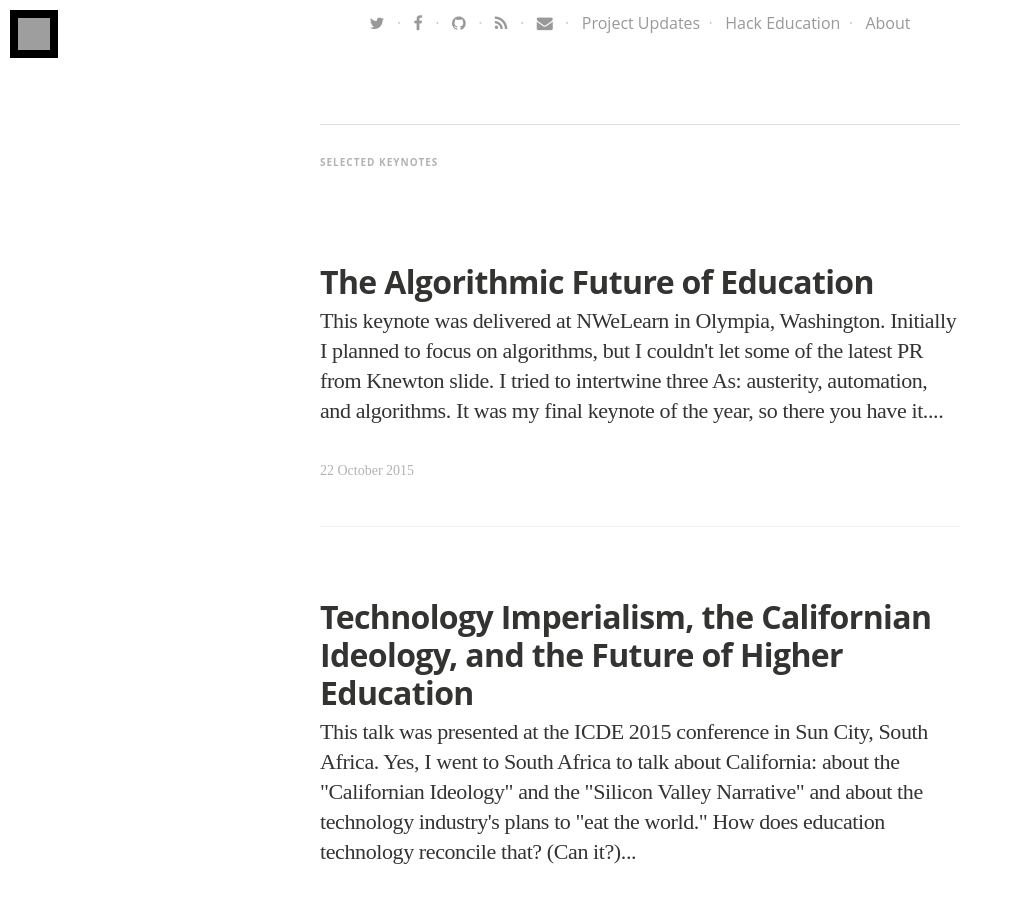
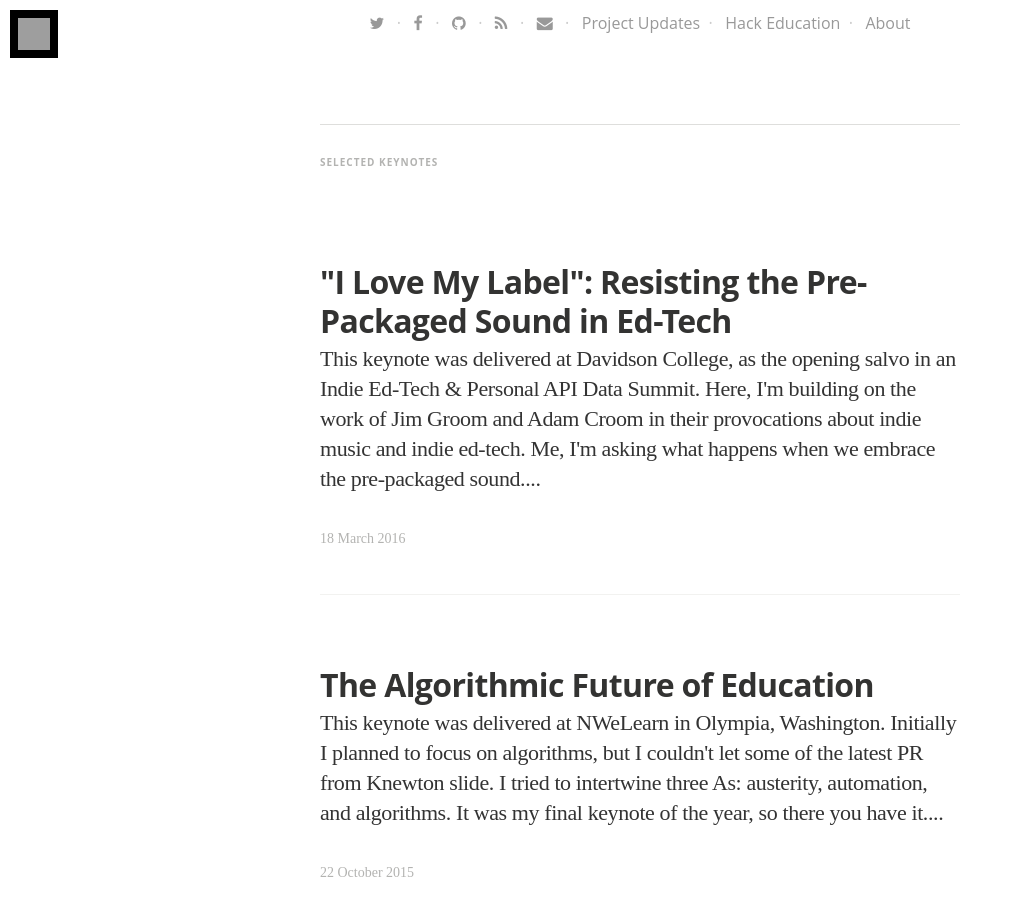
Before and after one commit to HackEducation/Speaking, a Jekyll site: the page built from index.html, in a window 1280 px wide and 900 px high, scrolled down 677 px. Shown: the whole window, without its empty margins (0-1013 px from the left). Built offline with Jekyll 4.4.1, drawn with Linux system fonts in a browser that asks for light colours; nearby versions of some CDN libraries; some web fonts are replaced; grey boxes are pictures that could not be loaded.

Commit message:
update index with new talk

```diff
--- a/index.html
+++ b/index.html
@@ -5,6 +5,24 @@ layout: default
 
 
 <h5 class="index-headline featured"><span>Selected Keynotes</span></h5>
+
+
+    <div class="container featured">
+
+        <article class="post" itemscope itemtype="http://schema.org/BlogPosting" role="article">
+          <div class="article-item">
+            <header class="post-header">
+              <h2 class="post-title" itemprop="name"><a href="http://hackeducation.com/2016/03/18/i-love-my-label" itemprop="url">"I Love My Label": Resisting the Pre-Packaged Sound in Ed-Tech</a></h2>
+            </header>
+            <section class="post-excerpt" itemprop="description">
+              <p>This keynote was delivered at Davidson College, as the opening salvo in an Indie Ed-Tech & Personal API Data Summit. Here, I'm building on the work of Jim Groom and Adam Croom in their provocations about indie music and indie ed-tech. Me, I'm asking what happens when we embrace the pre-packaged sound....</p>
+            </section>
+            <div class="post-meta">
+              <time datetime="18 March 2016">18 March 2016</time>
+  <!--            <span class="post-tags-set">on <span class="post-tag-">, <a href="/tag/"></a></span></span>-->
+            </div>
+          <div>
+        </article>
 
 
     <div class="container featured">
@@ -112,8 +130,6 @@ layout: default
           <div>
         </article>
 
-    </div>
-
 
     <div class="container featured">
 
@@ -131,8 +147,6 @@ layout: default
             </div>
           <div>
         </article>
-
-    </div>
 
 
     <div class="container featured">
@@ -152,7 +166,7 @@ layout: default
           <div>
         </article>
 
-    </div>
+
 
     <div class="container featured">
 
@@ -171,7 +185,7 @@ layout: default
           <div>
         </article>
 
-    </div>
+
 
 <h5 class="index-headline featured"><span></span></h5>
 
@@ -192,7 +206,6 @@ layout: default
           <div>
         </article>
 
-    </div>
 
 <h5 class="index-headline featured"><span></span></h5>
 
@@ -217,7 +230,6 @@ layout: default
           <div>
         </article>
 
-    </div>
 
 <h5 class="index-headline featured"><span></span></h5>
 
@@ -242,7 +254,6 @@ layout: default
           <div>
         </article>
 
-    </div>
 
 <h5 class="index-headline featured"><span></span></h5>
 
@@ -266,8 +277,6 @@ layout: default
 
           <div>
         </article>
-
-    </div>
 
 
             <h5 class="index-headline featured"><span></span></h5>
@@ -293,7 +302,6 @@ layout: default
           <div>
         </article>
 
-    </div>
 
 <h5 class="index-headline featured"><span></span></h5>
 
@@ -317,8 +325,6 @@ layout: default
 
           <div>
         </article>
-
-    </div>
 
 
     <h5 class="index-headline featured"><span></span></h5>
@@ -344,7 +350,6 @@ layout: default
           <div>
         </article>
 
-    </div>
 
             <h5 class="index-headline featured"><span></span></h5>
 
@@ -369,7 +374,6 @@ layout: default
           <div>
         </article>
 
-    </div>
 
             <h5 class="index-headline featured"><span></span></h5>
 
@@ -393,8 +397,6 @@ layout: default
 
           <div>
         </article>
-
-    </div>
 
 
             <h5 class="index-headline featured"><span></span></h5>
@@ -420,7 +422,6 @@ layout: default
           <div>
         </article>
 
-    </div>
 
         <h5 class="index-headline featured"><span></span></h5>
 
@@ -445,7 +446,6 @@ layout: default
           <div>
         </article>
 
-    </div>
 
 
             <h5 class="index-headline featured"><span></span></h5>
@@ -471,7 +471,6 @@ layout: default
           <div>
         </article>
 
-    </div>
 
 
             <h5 class="index-headline featured"><span></span></h5>
@@ -497,7 +496,6 @@ layout: default
           <div>
         </article>
 
-    </div>
 
 
             <h5 class="index-headline featured"><span></span></h5>
@@ -523,7 +521,6 @@ layout: default
           <div>
         </article>
 
-    </div>
 
 
 
@@ -548,7 +545,6 @@ layout: default
           <div>
         </article>
 
-    </div>
 
 
         <h5 class="index-headline featured"><span></span></h5>
@@ -574,7 +570,7 @@ layout: default
           <div>
         </article>
 
-    </div>
+
 
 
 
@@ -601,7 +597,7 @@ layout: default
           <div>
         </article>
 
-    </div>
+
 
 
         <h5 class="index-headline featured"><span></span></h5>
@@ -627,7 +623,7 @@ layout: default
           <div>
         </article>
 
-    </div>
+
 
 
                 <h5 class="index-headline featured"><span></span></h5>
@@ -653,7 +649,7 @@ layout: default
           <div>
         </article>
 
-    </div>
+
 
 
             <h5 class="index-headline featured"><span></span></h5>
@@ -679,7 +675,7 @@ layout: default
           <div>
         </article>
 
-    </div>
+
 
 
                 <h5 class="index-headline featured"><span></span></h5>
@@ -705,7 +701,7 @@ layout: default
           <div>
         </article>
 
-    </div>
+
 
 
 
@@ -732,7 +728,7 @@ layout: default
           <div>
         </article>
 
-    </div>
+
 
 
             <h5 class="index-headline featured"><span></span></h5>
@@ -758,7 +754,7 @@ layout: default
           <div>
         </article>
 
-    </div>
+
 
 
 
@@ -787,7 +783,7 @@ layout: default
           <div>
         </article>
 
-    </div>
+
 
 
         <div class="container featured">
@@ -811,7 +807,7 @@ layout: default
           <div>
         </article>
 
-    </div>
+
 
 
             <h5 class="index-headline featured"><span></span></h5>
```
